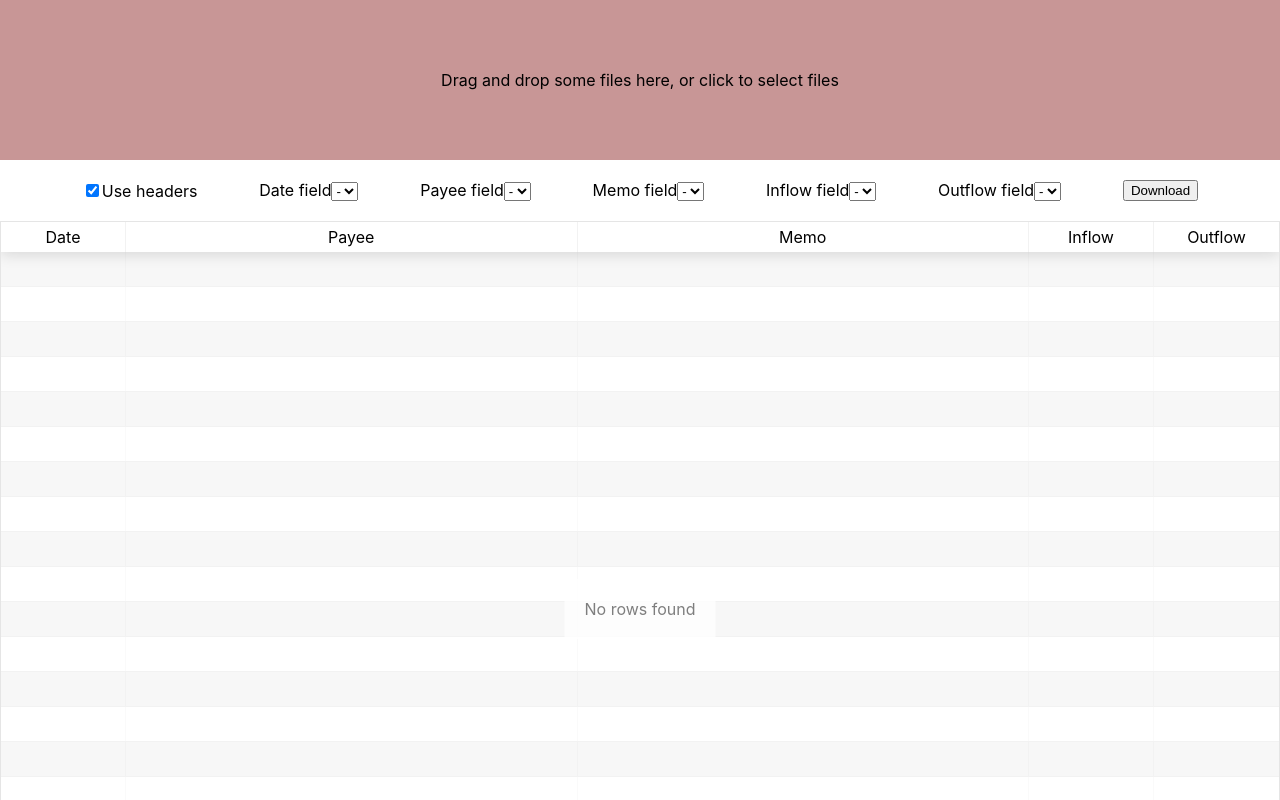
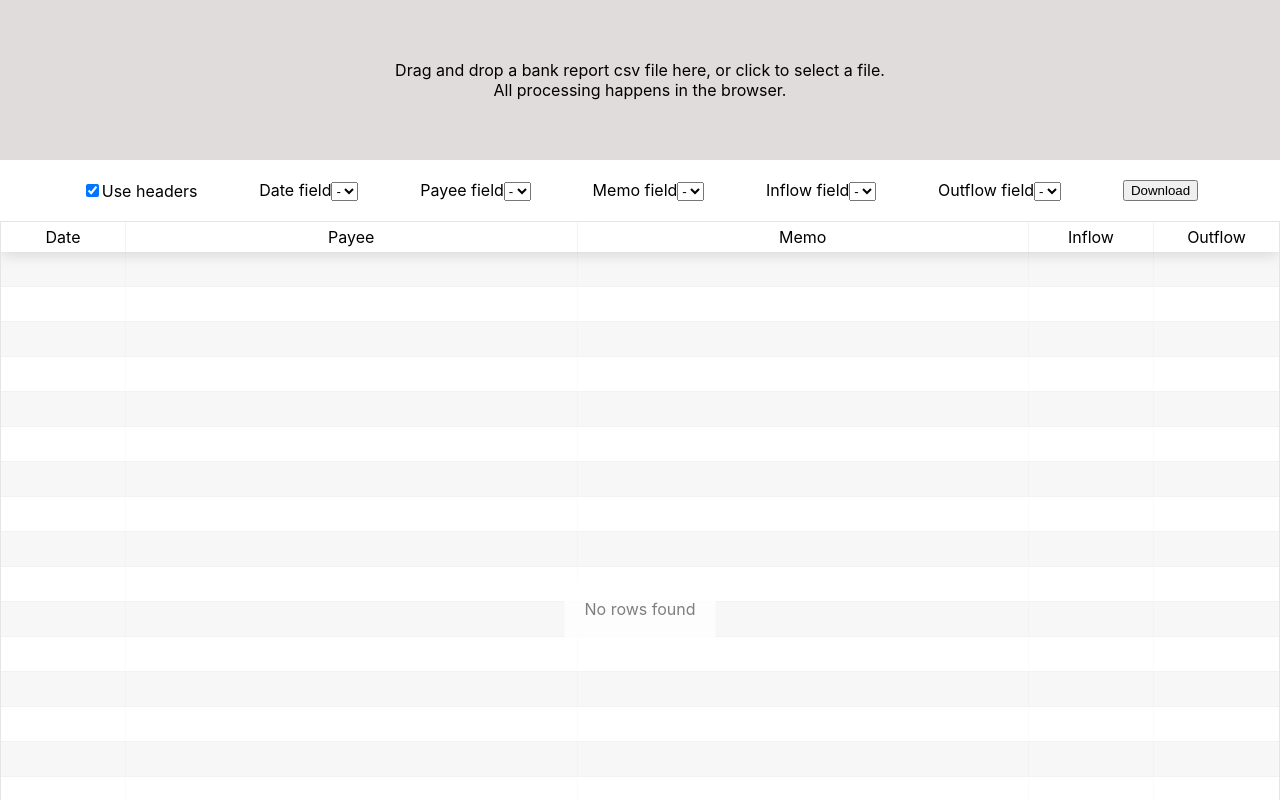
Before and after one commit to kvasbo/ynab-parser, a React (Create React App) app: page / in a window 1280 px wide. Shown: the top 800 px of the page. Built offline with nearby package versions, Linux system fonts and the light colour scheme; the HTML template or start-up script is replaced by a standard one.

Commit message:
Color and text change, remove test data.

```diff
--- a/src/Uploader.tsx
+++ b/src/Uploader.tsx
@@ -42,12 +42,15 @@ function DropZone(props: Props): JSX.Element {
                 display: 'flex',
                 justifyContent: 'center',
                 alignItems: 'center',
-                backgroundColor: 'rgb(200,150,150)',
+                backgroundColor: 'rgb(225,220,220)',
             }}
             {...getRootProps()}
         >
             <input {...getInputProps()} />
-            <p>Drag and drop some files here, or click to select files</p>
+            <p style={{ textAlign: 'center' }}>
+                Drag and drop a bank report csv file here, or click to select a file. <br />
+                All processing happens in the browser.
+            </p>
         </div>
     );
 }
```
Also changed, not shown: src/testData/dnbKred1.txt (deleted).
